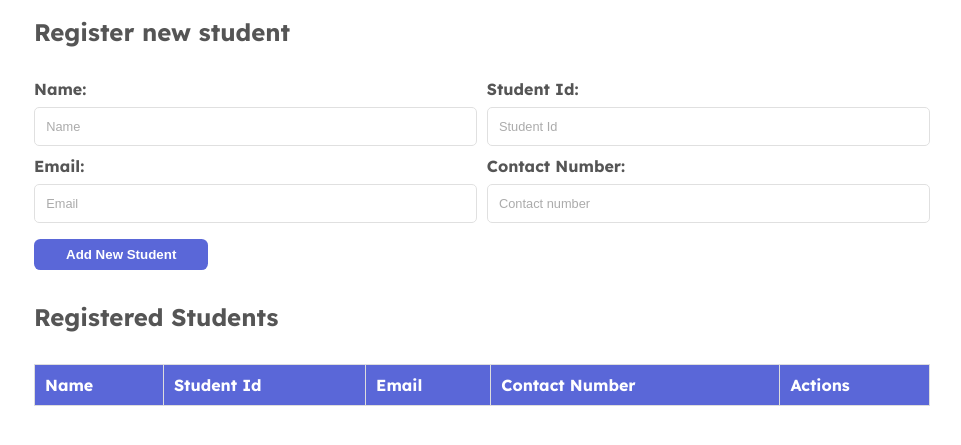
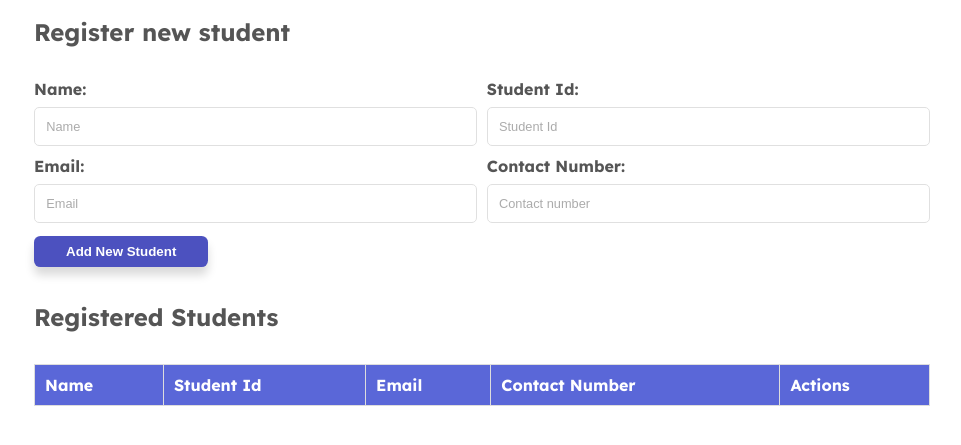
Before and after one commit to Syimlieh/DOM, a plain HTML site: page index.html in a window 1280 px wide. In both pictures the pointer is over the button "Add New Student". Shown: the part 149-594 px from the top of the page, without its empty margins (158-1119 px from the left). Drawn offline with Linux system fonts and the light colour scheme.

Commit message:
submit Button hover

```diff
--- a/style.css
+++ b/style.css
@@ -63,6 +63,14 @@ main {
     color: white;
     font-weight: bold;
     cursor: pointer;
+    transition: all 0.3s ease;
+    box-shadow: 0px 4px 6px rgba(0, 0, 0, 0.1);
+}
+
+#submit-btn:hover {
+    background-color: #4c51bf;
+    transform: translateY(-3px); /* Lift the button up */
+    box-shadow: 0px 8px 10px rgba(0, 0, 0, 0.15);
 }
 
 .student-list {
```
